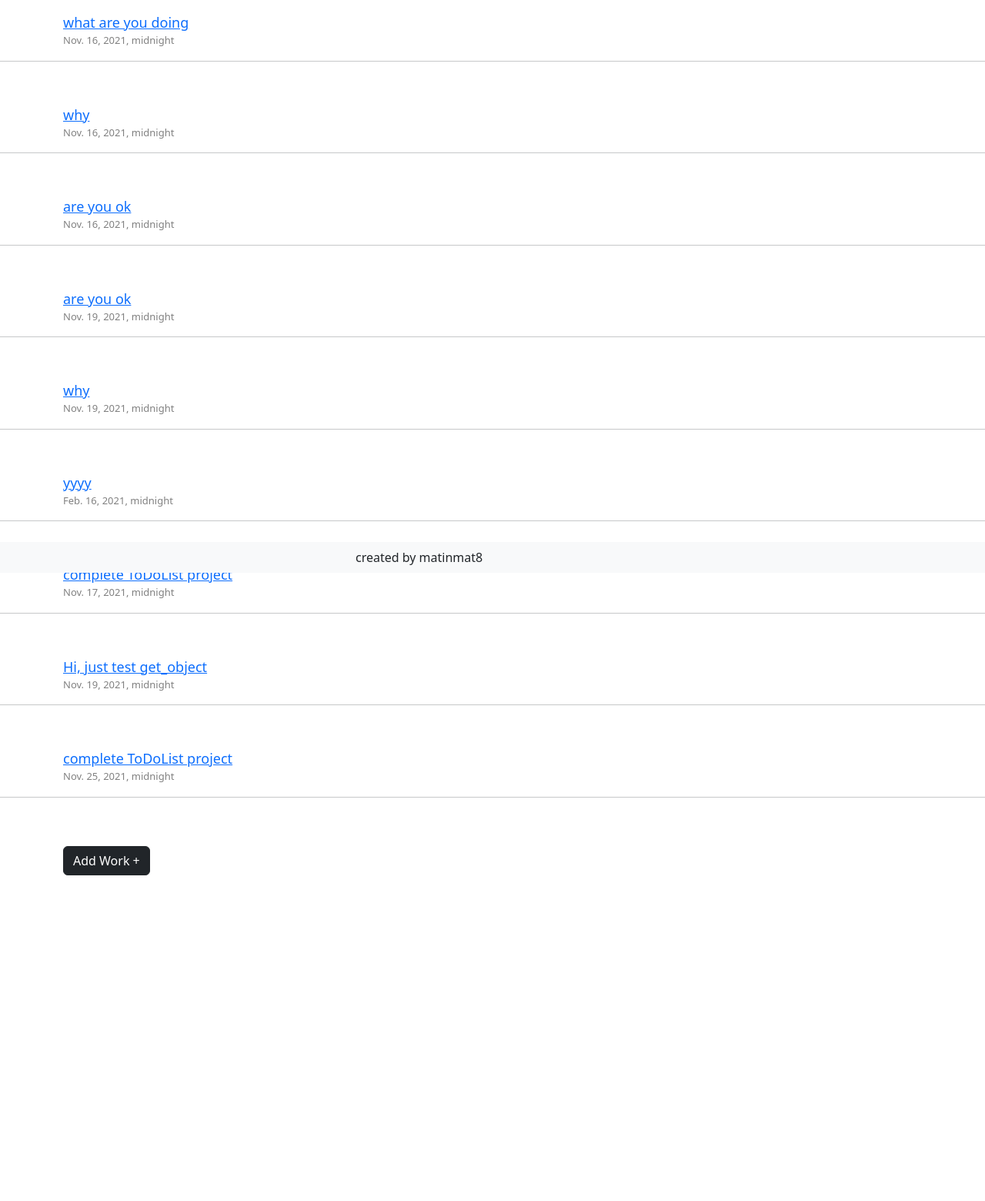
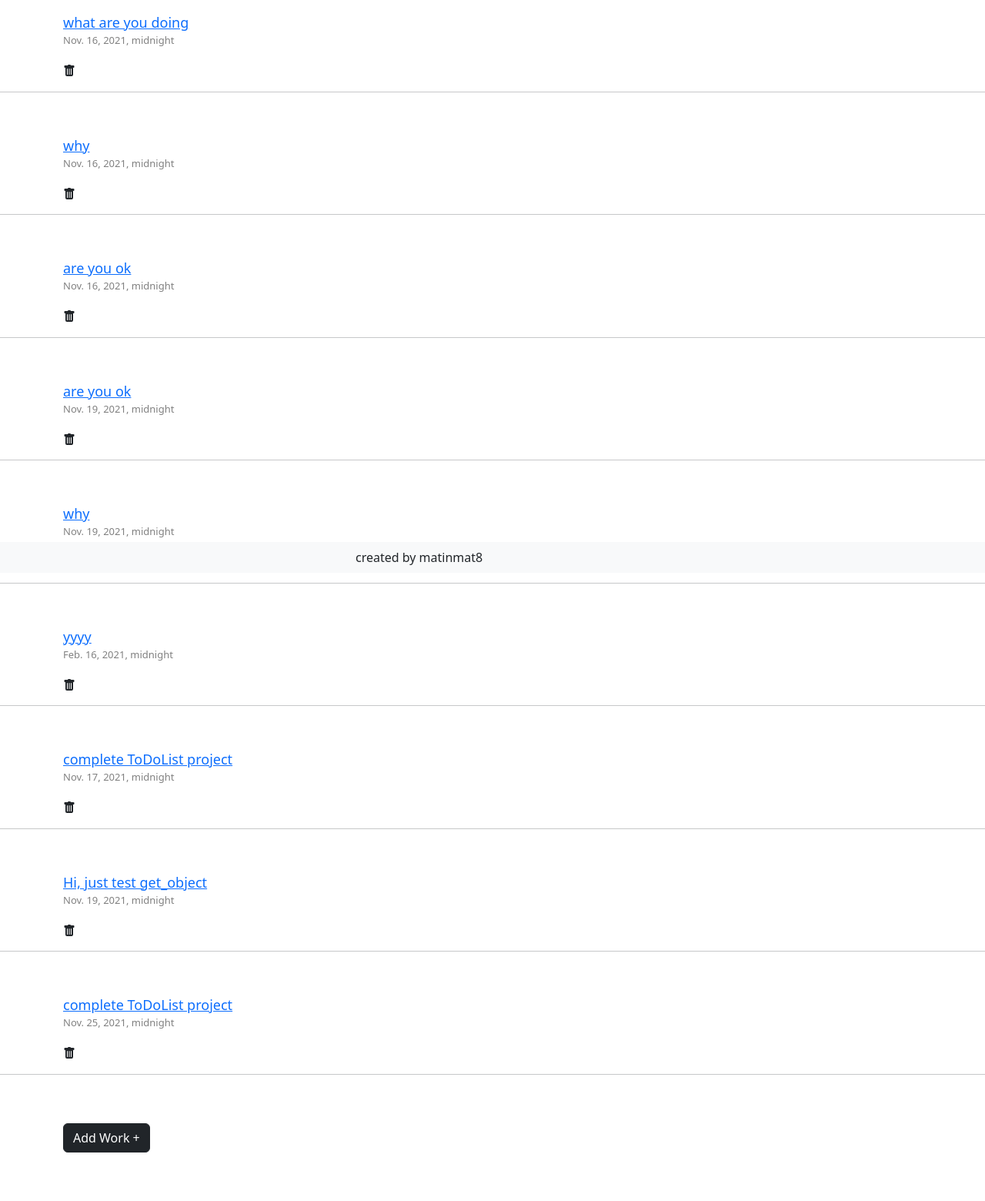
Before and after one commit to matinmat8/ToDoList, a Django app: template todolist/templates/todolist/works.html in a window 1280 px wide. Shown: the part 56-1616 px from the top of the page at 77% size. Before the commit the page ends 1193 px from the top, so only its background shows below. Run offline with Django 3.2, Linux system fonts and the light colour scheme; the template is opened without the code that fills it: values that come from a table or form of the project are taken from there, others are empty; data comes from the database, SQL or seed files in the repository; some libraries are stand-ins or nearby versions.

Commit message:
add icon and url for DeleteWork

```diff
--- a/todolist/templates/todolist/works.html
+++ b/todolist/templates/todolist/works.html
@@ -6,6 +6,11 @@
         <div class="container-sm mt-3">
             <a href="{{ obj.get_absolute_url }}" style="font-size:large">{{ obj.title }}</a>
             <p style="font-size:small; color:gray">{{ obj.due_date }}</p>
+            <a class="link-dark" href="{% url 'todolist:delete' obj.pk %}">
+                <svg xmlns="http://www.w3.org/2000/svg" width="16" height="16" fill="currentColor" class="bi bi-trash-fill" viewBox="0 0 16 16">
+                    <path d="M2.5 1a1 1 0 0 0-1 1v1a1 1 0 0 0 1 1H3v9a2 2 0 0 0 2 2h6a2 2 0 0 0 2-2V4h.5a1 1 0 0 0 1-1V2a1 1 0 0 0-1-1H10a1 1 0 0 0-1-1H7a1 1 0 0 0-1 1H2.5zm3 4a.5.5 0 0 1 .5.5v7a.5.5 0 0 1-1 0v-7a.5.5 0 0 1 .5-.5zM8 5a.5.5 0 0 1 .5.5v7a.5.5 0 0 1-1 0v-7A.5.5 0 0 1 8 5zm3 .5v7a.5.5 0 0 1-1 0v-7a.5.5 0 0 1 1 0z"/>
+                </svg>
+            </a>
         </div>
         <hr>
         <br>
```
